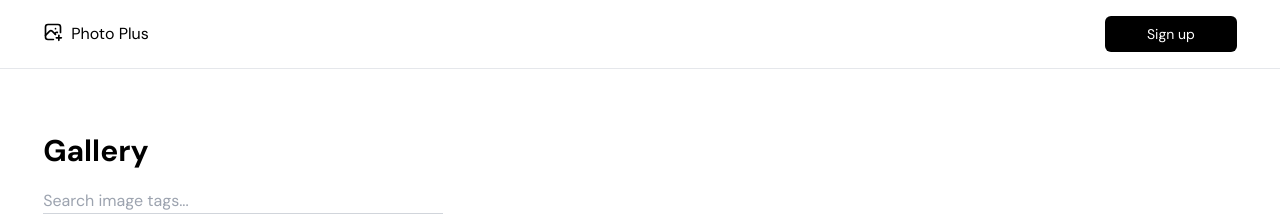
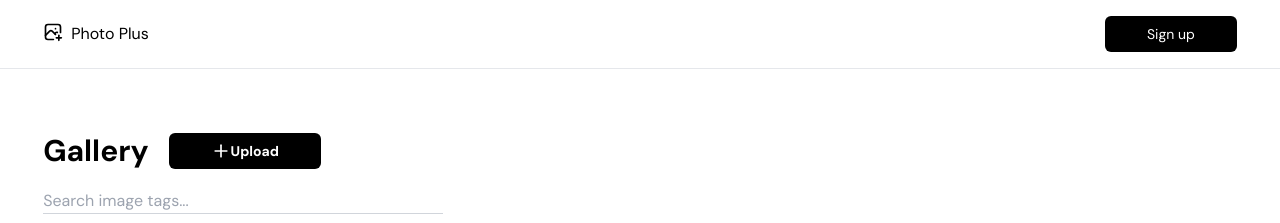
Before and after one commit to Tk-brainCodes/HNGx-Task-3, a Next.js app: page / in a window 1280 px wide. Shown: the top 223 px of the page. Built offline with nearby package versions, Linux system fonts and the light colour scheme.

Commit message:
feat: added image upload button

```diff
--- a/src/app/(components)/ImageContainer.tsx
+++ b/src/app/(components)/ImageContainer.tsx
@@ -1,7 +1,7 @@
 import React from "react";
 import Image from "next/image";
 import { image_samples } from "../(data)/image-sample";
-import { IconSearch } from "@tabler/icons-react";
+import { IconPlus } from "@tabler/icons-react";
 
 type Props = {};
 
@@ -9,7 +9,12 @@ function ImageContainer({}: Props) {
   return (
     <>
       <div className='mx-auto px-[2.7em] mb-[2em]'>
-        <div className='text-3xl font-semibold text-black'>Gallery</div>
+        <div className='text-3xl font-semibold text-black flex gap-5'>
+          Gallery{" "}
+          <button className='px-[3em] flex items-center justify-around py-2 hover:bg-slate-900 transition ease-in-out rounded-md bg-black text-white text-sm'>
+            <IconPlus size={20} className="text-white"/>Upload
+          </button>
+        </div>
 
         <input
           type='text'
@@ -21,7 +26,11 @@ function ImageContainer({}: Props) {
         <div className='columns-1 gap-5 lg:gap-8 sm:columns-2 lg:columns-3 xl:columns-4 [&>img:not(:first-child)]:mt-5 lg:[&>img:not(:first-child)]:mt-8'>
           {image_samples.map(({ id, image }) => (
             <div key={id}>
-              <img className='mb-[1em] hover:brightness-50 cursor-pointer' src={image} alt='image' />
+              <img
+                className='mb-[1em] hover:brightness-50 cursor-pointer'
+                src={image}
+                alt='image'
+              />
             </div>
           ))}
         </div>
```
